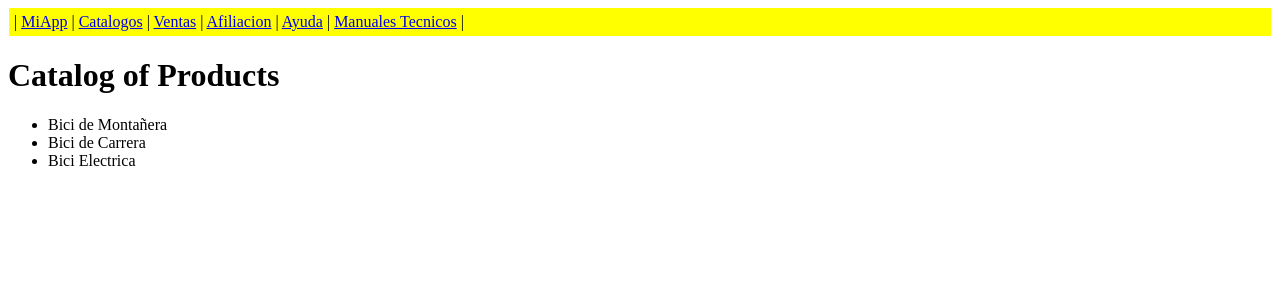
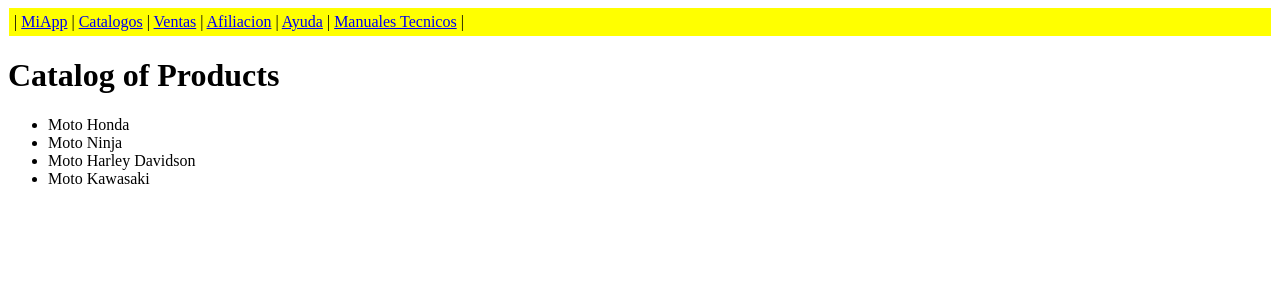
Before and after one commit to dvc2k/demo-app, a PHP site: page /commercial/catalog/catalog.php in a window 1280 px wide. Shown: the top 300 px of the page. Run offline with PHP 8.4, Linux system fonts and the light colour scheme.

Commit message:
Se cambiaron las bicis por motos

```diff
--- a/commercial/catalog/catalog.php
+++ b/commercial/catalog/catalog.php
@@ -11,9 +11,10 @@ echo f_html_header('Product 1');
 echo f_app_mainmenu();
 echo '<h1>Catalog of Products</h1>';
 echo '<ul> '
-    .'<li>Bici de Montañera</li>'
-    .'<li>Bici de Carrera</li>'
-    .'<li>Bici Electrica</li>'
+    .'<li>Moto Honda</li>'
+    .'<li>Moto Ninja</li>'
+    .'<li>Moto Harley Davidson</li>'
+    .'<li>Moto Kawasaki</li>'
     .'</ul>';
 echo f_html_footer();
 ?>
```
